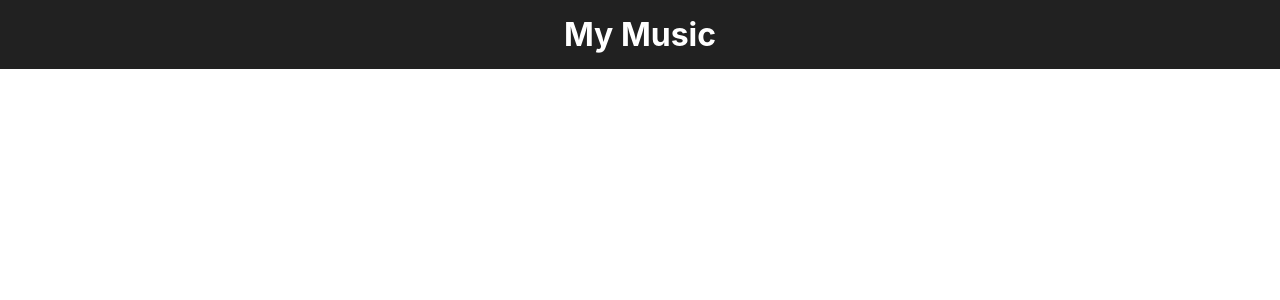
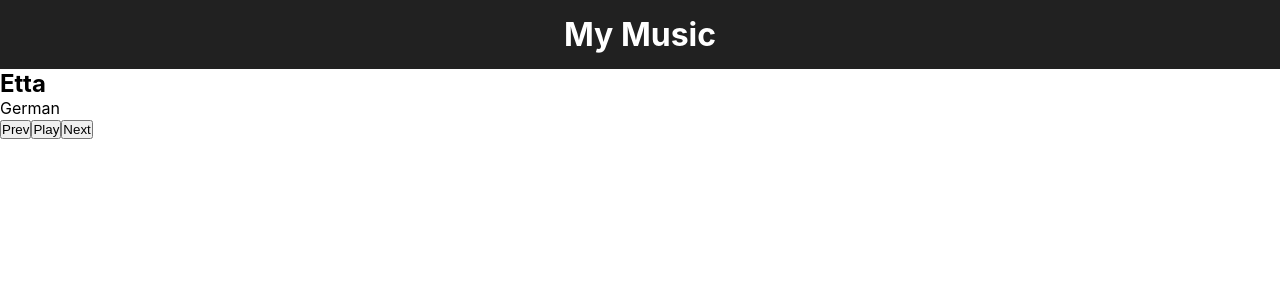
Before and after one commit to Germs31/vue-music-app, a Vue app: page / in a window 1280 px wide. Shown: the top 300 px of the page. Built offline with nearby package versions, Linux system fonts and the light colour scheme.

Commit message:
audio control btns

```diff
--- a/src/App.vue
+++ b/src/App.vue
@@ -7,6 +7,12 @@
       <section class="player">
         <h2 class="song-title">{{ current.title}}</h2>
         <span>{{current.artist}}</span>
+        <div class="controls">
+          <button class="prev">Prev</button>
+          <button class="play" v-if="!isPlaying">Play</button>
+          <button class="pause" v-else>Pause</button>
+          <button class="next">Next</button>
+        </div>
       </section>
     </main>
   </div>
@@ -20,19 +26,26 @@ export default {
   data () {
     return {
       current: {},
+      index: 0,
+      isPlaying: false,
       songs: [
         {
           title: 'Etta',
           artist: 'German',
-        src: require('./assets/etta.mp3')
+          src: require('./assets/rhine.mp3')
         },
         {
           title: 'Rhine',
           artist: 'German',
           src: require('./assets/rhine.mp3')
         }
-      ]
+      ],
+      player: new Audio()
     }
+  },
+  created () {
+    this.current = this.songs[this.index];
+    this.player.src = this.current.src;
   }
 }
 </script>
```
Lines whose indentation alone changed are shown as unchanged.
